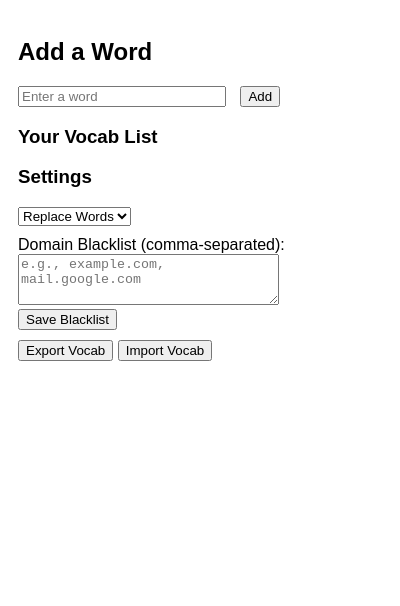
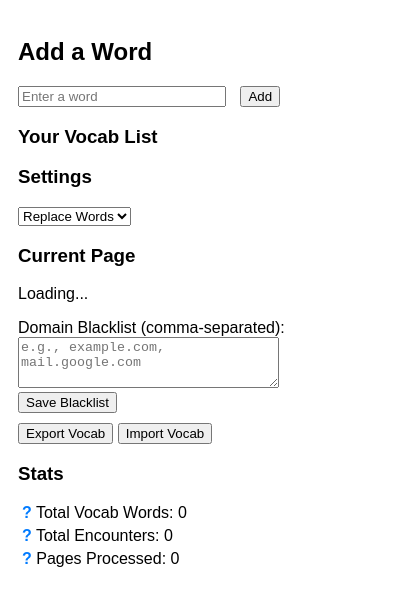
Before and after one commit to ejbolts/vocab-extension, a browser extension: page popup.html in a window 400 px wide. Drawn offline with Linux system fonts and the light colour scheme.

Commit message:
Add statistics tracking and display; report matches and update vocab stats in popup

```diff
--- a/popup.html
+++ b/popup.html
@@ -32,6 +32,9 @@
       <option value="replace">Replace Words</option>
       <option value="highlight">Highlight Only</option>
     </select>
+
+    <h3>Current Page</h3>
+    <p id="currentUrl">Loading...</p>
     <div style="margin-top: 10px">
       <label for="blacklistInput">Domain Blacklist (comma-separated):</label
       ><br />
@@ -43,17 +46,56 @@
       ></textarea
       ><br />
       <button id="saveBlacklist">Save Blacklist</button>
-      <div style="margin-top: 10px">
-        <button id="exportButton">Export Vocab</button>
-        <button id="importButton">Import Vocab</button>
-        <input
-          type="file"
-          id="importFile"
-          style="display: none"
-          accept=".json"
-        />
-      </div>
     </div>
+
+    <div style="margin-top: 10px">
+      <button id="exportButton">Export Vocab</button>
+      <button id="importButton">Import Vocab</button>
+      <input type="file" id="importFile" style="display: none" accept=".json" />
+    </div>
+
+    <h3>Stats</h3>
+    <ul id="statsList" style="list-style: none; padding: 0">
+      <li>
+        <span
+          title="Count of your saved words."
+          style="
+            cursor: pointer;
+            color: #007bff;
+            margin-left: 4px;
+            font-weight: bold;
+          "
+          >?</span
+        >
+        Total Vocab Words: <span id="statWords">0</span>
+      </li>
+      <li>
+        <span
+          title="Number of times a synonym has been replaced/highlighted (increments per match processed)."
+          style="
+            cursor: pointer;
+            color: #007bff;
+            margin-left: 4px;
+            font-weight: bold;
+          "
+          >?</span
+        >
+        Total Encounters: <span id="statEncounters">0</span>
+      </li>
+      <li>
+        <span
+          title="Total pages where the extension has run (increments on load if not blacklisted)."
+          style="
+            cursor: pointer;
+            color: #007bff;
+            margin-left: 4px;
+            font-weight: bold;
+          "
+          >?</span
+        >
+        Pages Processed: <span id="statPages">0</span>
+      </li>
+    </ul>
     <script src="popup.js"></script>
   </body>
 </html>
--- a/popup.js
+++ b/popup.js
@@ -5,12 +5,13 @@ document.addEventListener("DOMContentLoaded", () => {
     const modeSelect = document.getElementById("modeSelect");
 
 
-    // Load and display the current vocab list and settings
     function loadData() {
-        chrome.storage.sync.get(["vocabWords", "vocabMode", "blacklistDomains"], (data) => {
-            const words = data.vocabWords || [];
-            const mode = data.vocabMode || "replace";
-            const blacklist = data.blacklistDomains || [];
+        chrome.storage.sync.get(["vocabWords", "vocabMode", "blacklistDomains"], (syncData) => {
+            chrome.storage.local.get(["vocabStats"], (localData) => {
+                const words = syncData.vocabWords || [];
+                const mode = syncData.vocabMode || "replace";
+                const blacklist = syncData.blacklistDomains || [];
+                const stats = localData.vocabStats || { totalEncounters: 0, pagesProcessed: 0 };
 
                 vocabList.innerHTML = "";
                 words.forEach((word) => {
@@ -28,6 +29,18 @@ document.addEventListener("DOMContentLoaded", () => {
 
                 modeSelect.value = mode;
                 document.getElementById("blacklistInput").value = blacklist.join(", ");
+
+                // Display stats
+                document.getElementById("statWords").textContent = words.length;
+                document.getElementById("statEncounters").textContent = stats.totalEncounters;
+                document.getElementById("statPages").textContent = stats.pagesProcessed;
+
+                // Get current tab URL
+                chrome.tabs.query({ active: true, currentWindow: true }, (tabs) => {
+                    const url = tabs[0]?.url || "No active tab";
+                    document.getElementById("currentUrl").textContent = new URL(url).hostname; // Show hostname for blacklisting
+                });
+            });
         });
     }
 
```
Also changed, not shown: background.js (+19 -1 lines), content.js (+29 -6 lines), manifest.json. Lines whose indentation alone changed are shown as unchanged.
